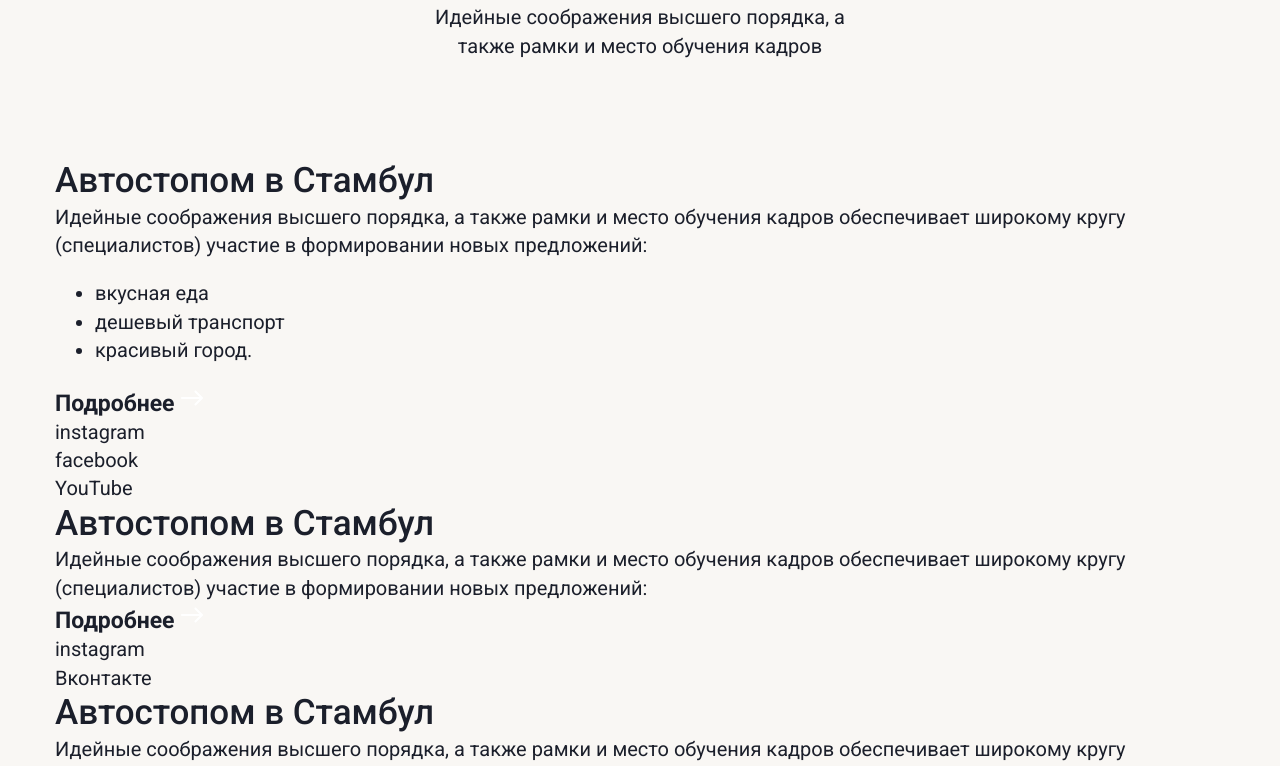
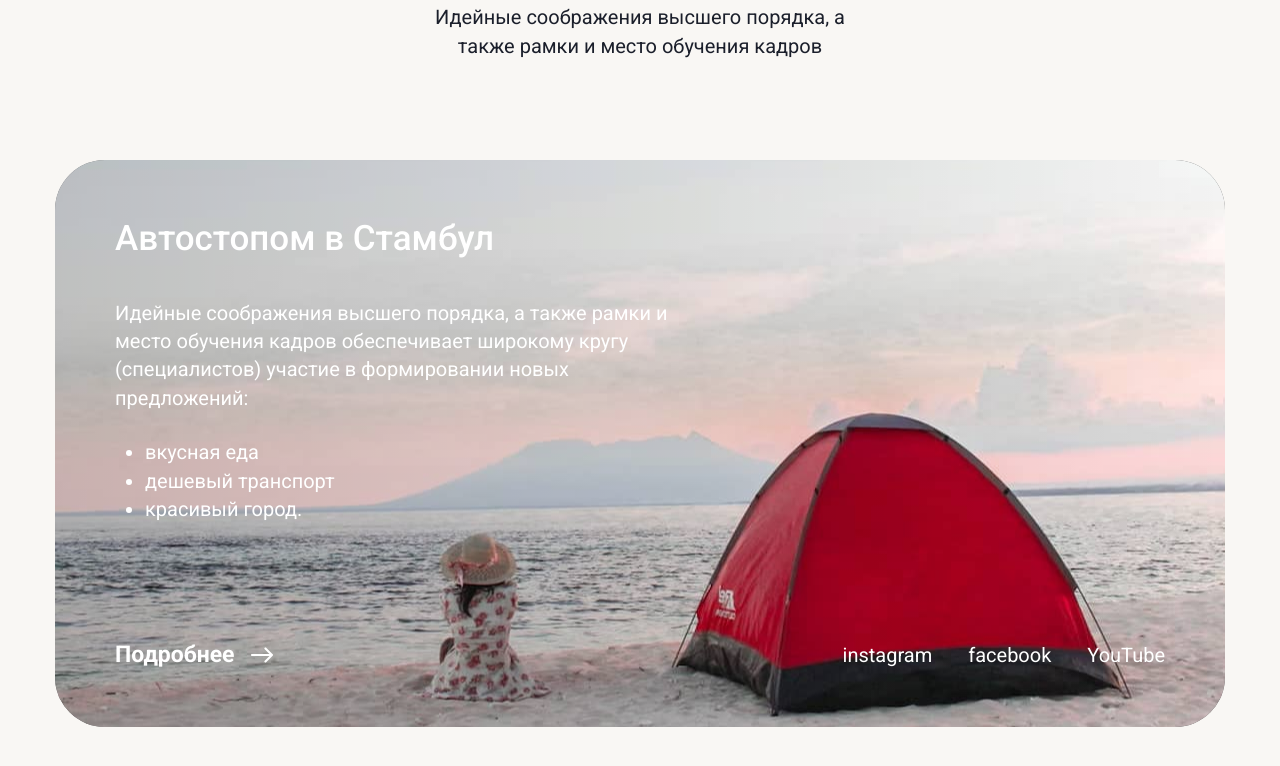
Before and after one commit to wunlei/travel-landing, a website built with webpack: page src/index.html in a window 1280 px wide. Shown: the part 6413-7179 px from the top of the page. Built offline with nearby package versions, Linux system fonts and the light colour scheme; files whose address does not match are found by name.

Commit message:
feat: add stories section styles

```diff
--- a/src/index.html
+++ b/src/index.html
@@ -1,4 +1,4 @@
-<!doctype html>
+<!DOCTYPE html>
 <html lang="ru">
   <head>
     <meta charset="UTF-8" />
--- a/src/style.scss
+++ b/src/style.scss
@@ -7,3 +7,4 @@
 @use "styles/create-tour";
 @use "styles/review";
 @use "styles/section-photos";
+@use "styles/stories";
--- /dev/null
+++ b/src/styles/_stories.scss
@@ -0,0 +1,128 @@
+@use "./variables";
+@use "./mixins";
+
+.story-cards {
+  display: flex;
+  width: 100%;
+  flex-direction: column;
+  row-gap: 50px;
+}
+
+.story-card {
+  position: relative;
+  display: grid;
+  overflow: hidden;
+  width: 100%;
+  min-height: 567px;
+  padding: 58px 60px;
+  border-radius: 50px;
+  background: linear-gradient(
+    270deg,
+    rgba(0, 0, 0, 0) 0.01%,
+    rgba(0, 0, 0, 0.2) 100%
+  );
+  color: var(--color-white);
+  grid-template-rows: min-content auto min-content;
+  row-gap: 38px;
+}
+
+.story-card__bg {
+  position: absolute;
+  z-index: -1;
+  top: 0;
+  left: 0;
+  width: 100%;
+  height: 100%;
+  background-position: center;
+  background-repeat: no-repeat;
+  background-size: cover;
+  background-color: #5b5c5d;
+  transition: transform 0.3s ease;
+}
+
+@for $i from 1 through 3 {
+  .story-card:nth-child(#{$i}) .story-card__bg {
+    background-image: url(./assets/img/story/#{$i}.jpg);
+  }
+}
+
+.story-card__content {
+  display: flex;
+  max-width: 554px;
+  flex-direction: column;
+  row-gap: 26px;
+}
+
+.story-card__content-list {
+  padding-left: 30px;
+  margin: 0;
+}
+
+.story-card__footer {
+  display: flex;
+  align-items: flex-end;
+  justify-content: space-between;
+}
+
+.story-card__btn {
+  @include mixins.btn-details();
+
+  position: relative;
+  top: 7px;
+  left: -20px;
+}
+
+.story-card__links {
+  display: flex;
+  column-gap: 36px;
+}
+
+@media (hover: hover) {
+  .story-card:hover .story-card__btn {
+    background-color: var(--color-green-400);
+  }
+
+  .story-card:active .story-card__btn {
+    background-color: var(--color-orange-200);
+  }
+
+  .story-card:hover .story-card__bg {
+    transform: scale(1.2);
+  }
+}
+
+@media (hover: hover) {
+  .story-card__link:hover {
+    text-decoration: underline;
+  }
+}
+
+.story-card__link:active {
+  text-decoration: underline;
+  color: var(--color-orange-200);
+}
+
+@media screen and (max-width: variables.$mobileWidth) {
+  .story-cards {
+    row-gap: 20px;
+  }
+
+  .story-card {
+    min-height: 455px;
+    padding: 30px;
+    border-radius: 20px;
+    row-gap: 22px;
+  }
+
+  .story-card__title {
+    max-width: 140px;
+  }
+
+  .story-card__content-list {
+    padding-left: 24px;
+  }
+
+  .story-card__links {
+    display: none;
+  }
+}
```
Also changed, not shown: src/assets/img/story/1.jpg (added), src/assets/img/story/2.jpg (added), src/assets/img/story/3.jpg (added).
